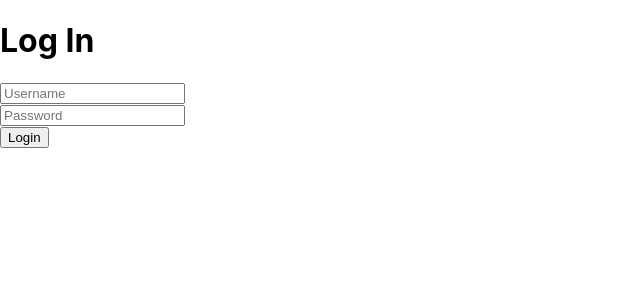
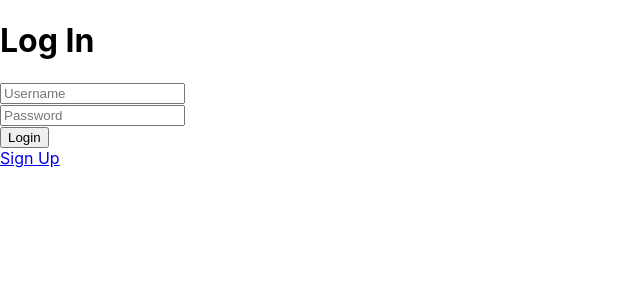
Before and after one commit to lekan20/Finstagram, a React (Create React App) app in the folder finstagram-client/: page /login in a window 1280 px wide. Shown: the top 300 px of the page, without its empty margins (0-640 px from the left). Built offline with nearby package versions, Linux system fonts and the light colour scheme.

Commit message:
add link to sign up and login pages

```diff
--- a/finstagram-client/src/containers/Login.js
+++ b/finstagram-client/src/containers/Login.js
@@ -1,6 +1,12 @@
 import React, { Component } from 'react'
+import { withRouter, Link } from 'react-router-dom'
 
 class Login extends Component {
+  state = {
+      username: 'demo',
+      password: 'password'
+    }
+
   render() {
     return (
       <>
@@ -10,6 +16,7 @@
           <input type='password' name="password" placeholder="Password" /><br/>
           <button type="submit">Login</button>
         </form>
+        <Link to='/signup'>Sign Up</Link>
       </>
     )
   }
--- a/finstagram-client/src/containers/Signup.js
+++ b/finstagram-client/src/containers/Signup.js
@@ -1,4 +1,5 @@
 import React, { Component } from 'react'
+import { withRouter, Link } from 'react-router-dom'
 
 class Signup extends Component {
 
@@ -14,6 +15,7 @@
           <input name="lastname" placeholder="Lastname" /><br/>
           <button type="submit">Signup</button>
         </form>
+         <Link to='/login'>Log In</Link>
       </>
     )
   }
```
